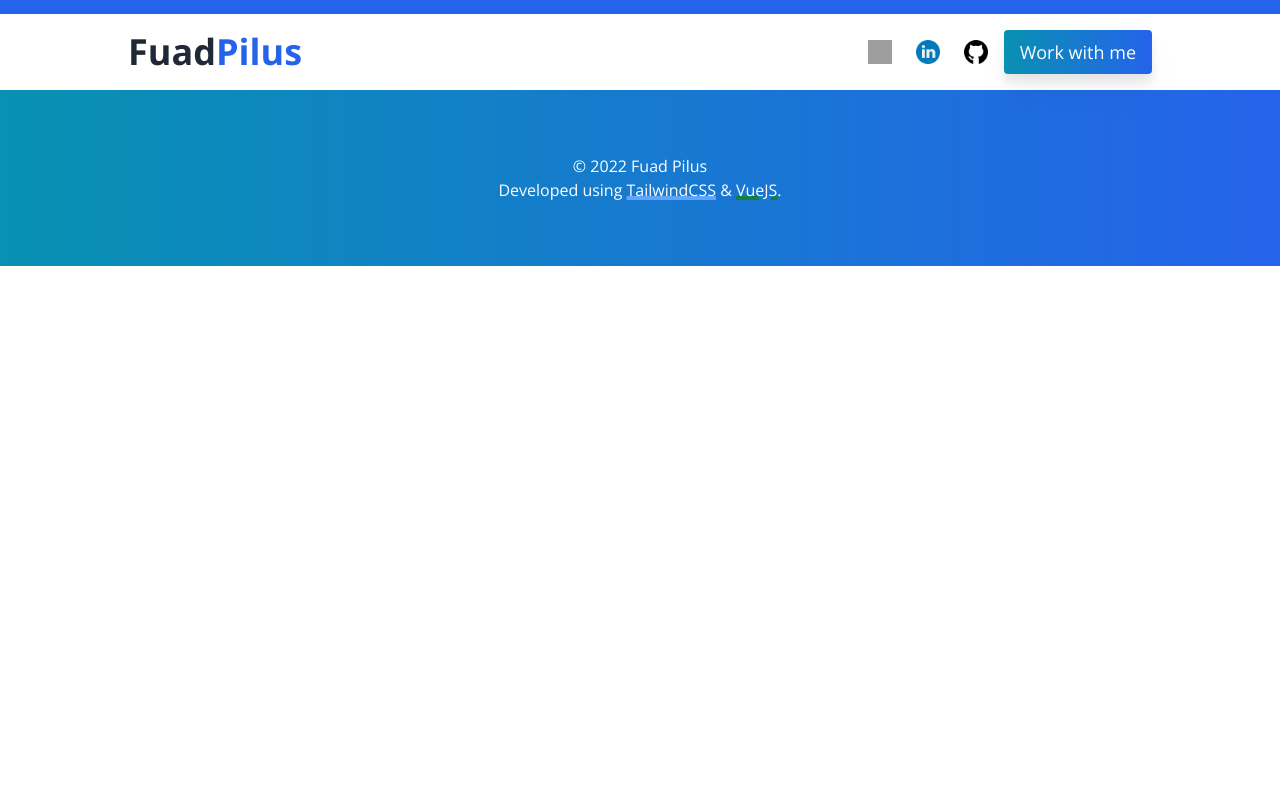
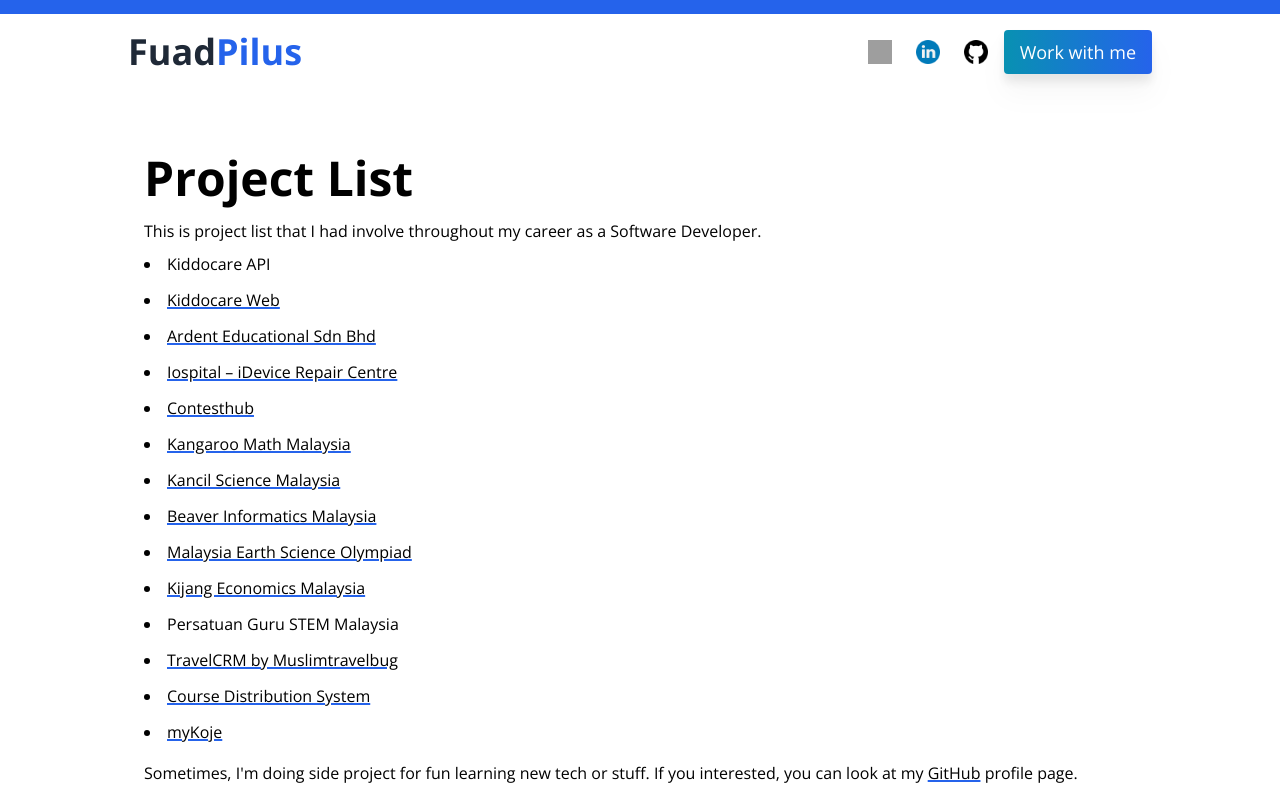
Before and after one commit to fuadps/Portfolio, a Vue app: page /projects in a window 1280 px wide. Shown: the top 800 px of the page. Built offline with nearby package versions, Linux system fonts and the light colour scheme; grey boxes are pictures that could not be loaded.

Commit message:
update projects list

```diff
--- a/portfolio.json
+++ b/portfolio.json
@@ -179,6 +179,64 @@
         "Assist senior to work as a team to maintain or implement project."
       ]
     }
+  ],
+
+  "projects": [
+    {
+      "title": "Kiddocare API",
+      "url": null
+    },
+    {
+      "title": "Kiddocare Web",
+      "url": "https://booking.kiddocare.my/"
+    },
+    {
+      "title": "Ardent Educational Sdn Bhd",
+      "url": "https://ardentedu.com"
+    },
+    {
+      "title": "Iospital – iDevice Repair Centre",
+      "url": "https://iospital.com"
+    },
+    {
+      "title": "Contesthub",
+      "url": "https://contesthub.my"
+    },
+    {
+      "title": "Kangaroo Math Malaysia",
+      "url": "https://www.kangaroomath.com.my/"
+    },
+    {
+      "title": "Kancil Science Malaysia",
+      "url": "https://kancilscience.my/"
+    },
+    {
+      "title": "Beaver Informatics Malaysia",
+      "url": "https://beaver.my/"
+    },
+    {
+      "title": "Malaysia Earth Science Olympiad",
+      "url": "https://myeso.com.my/"
+    },
+    {
+      "title": "Kijang Economics Malaysia",
+      "url": "https://kijang.my/"
+    },{
+      "title": "Persatuan Guru STEM Malaysia",
+      "url": null
+    },
+    {
+      "title": "TravelCRM by Muslimtravelbug",
+      "url": "https://app.travelcrm.co/"
+    },
+    {
+      "title": "Course Distribution System",
+      "url": "https://cdsbit.com"
+    },
+    {
+      "title": "myKoje",
+      "url": "https://github.com/fuadps/koje-app"
+    }
   ]
 
 }
--- a/src/components/Head.vue
+++ b/src/components/Head.vue
@@ -11,7 +11,9 @@
     <div class="container mx-auto md:max-w-5xl">
       <section class="flex justify-between py-4 items-center ml-2.5 md:ml-0">
         <h1 class="text-4xl text-gray-800 font-bold">
-          Fuad<span class="text-blue-600">Pilus</span>
+          <RouterLink to="/"
+            >Fuad<span class="text-blue-600">Pilus</span></RouterLink
+          >
         </h1>
 
         <div class="hidden md:flex flex-row items-center align-middle gap-4">
--- a/src/components/PortfolioSection.vue
+++ b/src/components/PortfolioSection.vue
@@ -26,5 +26,14 @@
         </li>
       </template>
     </PortfolioCard>
+
+    <p>
+      For more project I have involved, you can view
+      <RouterLink
+        to="/projects"
+        class="underline decoration-blue-600 decoration-2"
+        >here</RouterLink
+      >.
+    </p>
   </div>
 </template>
--- a/src/router/index.js
+++ b/src/router/index.js
@@ -1,5 +1,6 @@
 import { createRouter, createWebHistory } from "vue-router";
 import HomeView from "../views/HomeView.vue";
+import ProjectView from "../views/ProjectView.vue";
 
 const router = createRouter({
   history: createWebHistory(import.meta.env.BASE_URL),
@@ -9,6 +10,11 @@
       name: "home",
       component: HomeView,
     },
+    {
+      path: "/projects",
+      name: "project",
+      component: ProjectView,
+    },
   ],
 });
 
--- /dev/null
+++ b/src/views/ProjectView.vue
@@ -0,0 +1,37 @@
+<script setup>
+import { projects } from "/portfolio.json";
+</script>
+
+<template>
+  <main class="container mx-auto py-16 px-4 md:max-w-5xl">
+    <h1 class="font-bold text-5xl">Project List</h1>
+    <p class="leading-relaxed mt-4">
+      This is project list that I had involve throughout my career as a Software
+      Developer.
+    </p>
+
+    <ul class="list-inside list-disc space-y-3 mt-2">
+      <li v-for="project in projects">
+        <a
+          :href="project.url"
+          target="_blank"
+          :class="{ underline: project.url }"
+          class="decoration-blue-600 decoration-2"
+          >{{ project.title }}</a
+        >
+      </li>
+    </ul>
+
+    <p class="leading-relaxed mt-4">
+      Sometimes, I'm doing side project for fun learning new tech or stuff. If
+      you interested, you can look at my
+      <a
+        href="https://github.com/fuadps"
+        target="_blank"
+        class="underline decoration-blue-600 decoration-2"
+        >GitHub</a
+      >
+      profile page.
+    </p>
+  </main>
+</template>
```
